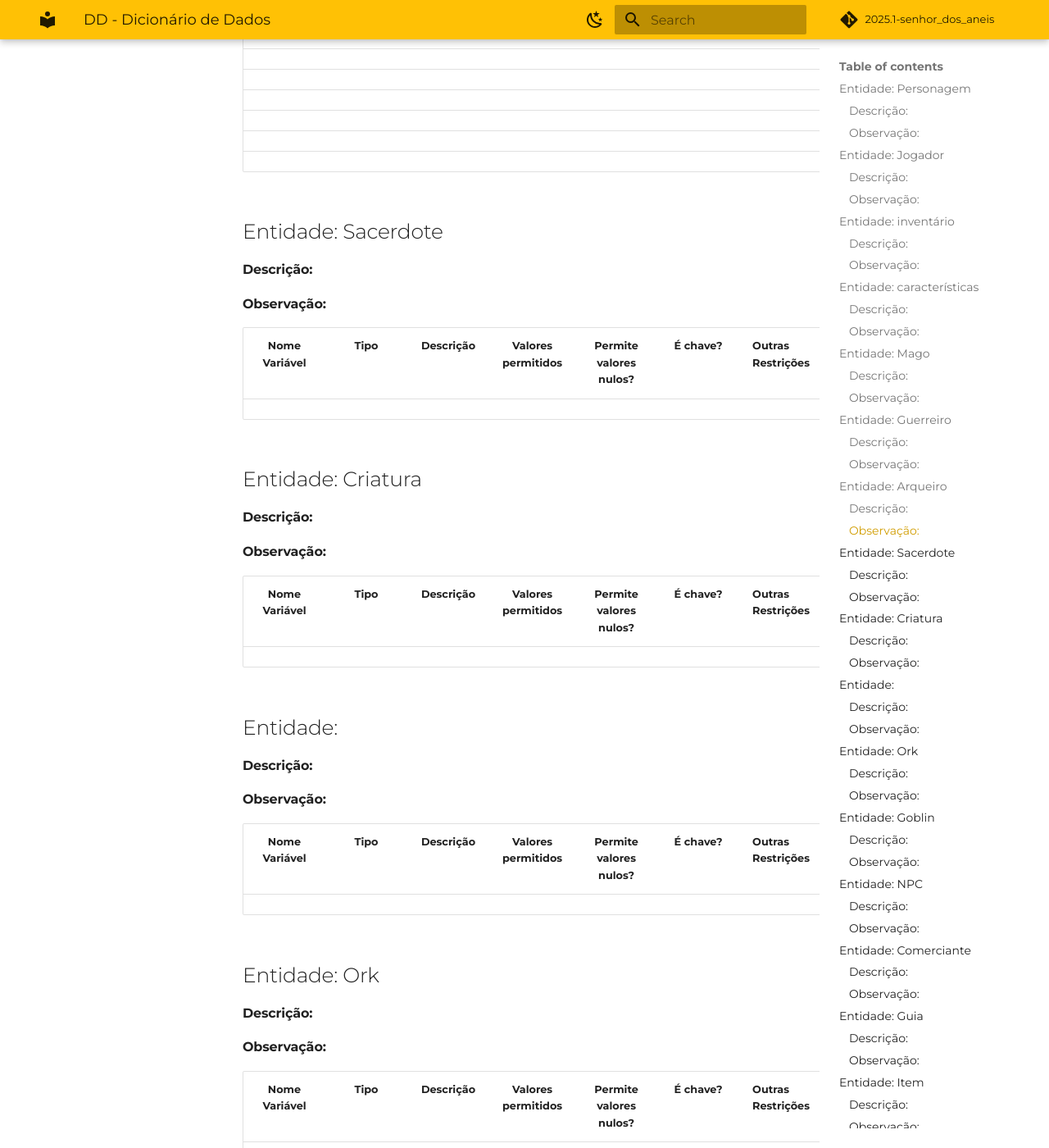
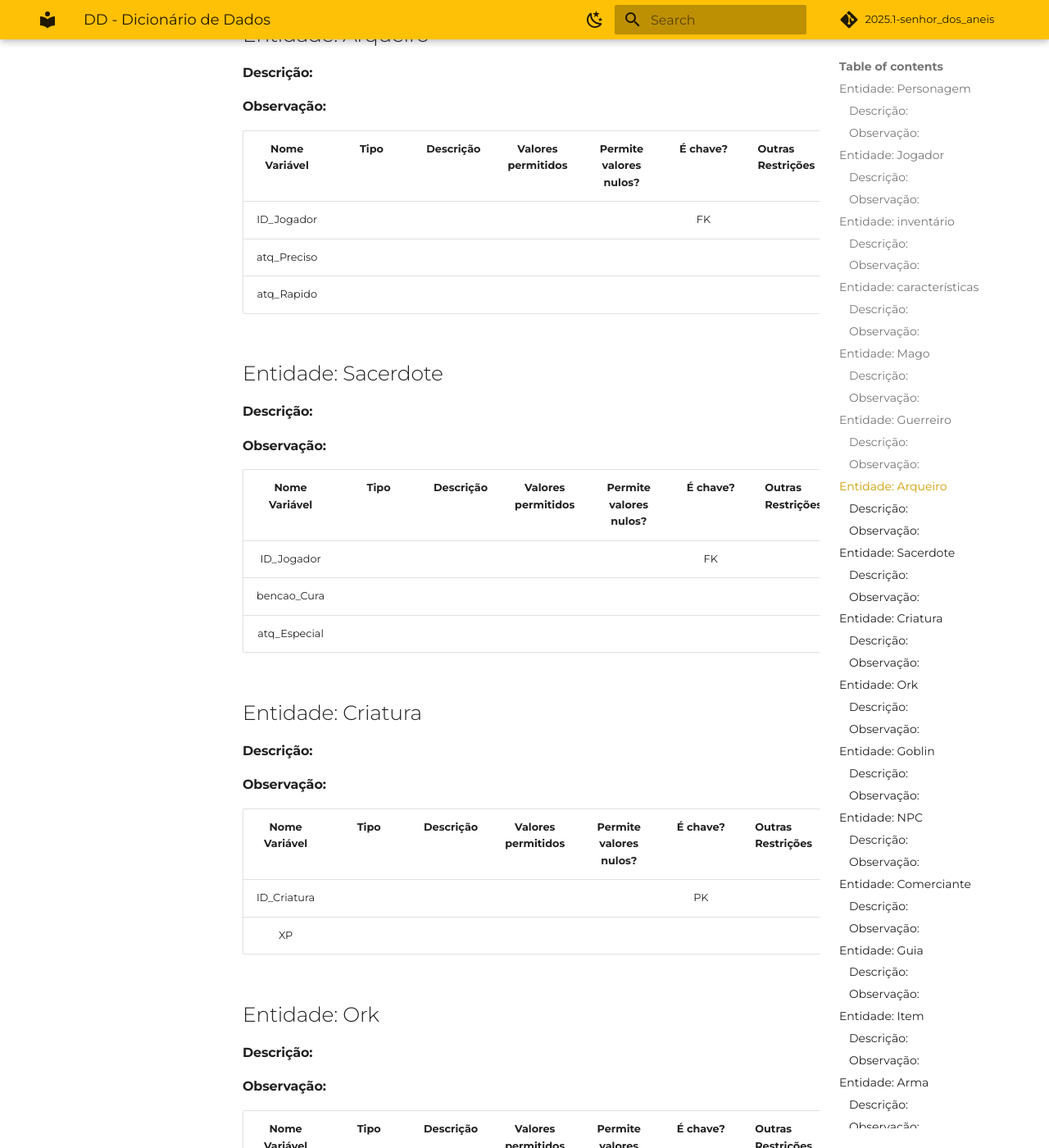
Before and after one commit to SBD1/2025.1-senhor_dos_aneis, an MkDocs documentation site: the page built from docs/DD_o_senhor_dos_aneis.md, in a window 1280 px wide and 1400 px high, scrolled down 3135 px. Shown: the whole window at 82% size. Built offline with MkDocs 1.6.1 and Material for MkDocs 9.7.7, drawn with Linux system fonts in a browser that asks for light colours; comment, search, counter and statistics services are not loaded; some of the changed text lies outside the part shown.

Commit message:
Update DD_o_senhor_dos_aneis.md

```diff
--- a/docs/DD_o_senhor_dos_aneis.md
+++ b/docs/DD_o_senhor_dos_aneis.md
@@ -16,8 +16,8 @@
 | mana_Maxima   |              |                            |                    |                        |          |                   |
 | habilidade    |              |                            |                    |                        |          |                   |
 | hostilidade   |
-| level         | ||
-| resistencias  | ||
+| level         |
+| resistencias  |
 | dialogo       |
 
 ## Entidade: Jogador
@@ -44,15 +44,9 @@
 
 | Nome Variável |     Tipo     |         Descrição          | Valores permitidos | Permite valores nulos? | É chave? | Outras Restrições |
 | :-----------: | :----------: | :------------------------: | :----------------: | :--------------------: | :------: | ----------------- |
-|               |              |                            |                    |                        |          |                   |
-|               |              |                            |                    |                        |          |                   |
-|               |              |                            |                    |                        |          |                   |
-|               |              |                            |                    |                        |          |                   |
-|               |              |                            |                    |                        |          |                   |
-|               |              |                            |                    |                        |          |                   |
-|               |              |                            |                    |                        |          |                   |
-|               |              |                            |                    |                        |          |                   |
-|               |              |                            |                    |                        |          |                   |
+| ID_inventário |              |                            |                    |                        |    PK    |                   |
+| id_jogador    |              |                            |                    |                        |          |                   |
+|  Pods         |              |                            |                    |                        |    FK    |                   |
 
 ## Entidade: características
 
@@ -62,7 +56,11 @@
 
 | Nome Variável |     Tipo     |         Descrição          | Valores permitidos | Permite valores nulos? | É chave? | Outras Restrições |
 | :-----------: | :----------: | :------------------------: | :----------------: | :--------------------: | :------: | ----------------- |
-|               |              |                            |                    |                        |          |                   |
+|   ID_Jogador  |              |                            |                    |                        |   FK     |                   |
+| fogo          |              |                            |                    |                        |          |                   |
+| agua          |              |                            |                    |                        |          |                   |
+| terra         |              |                            |                    |                        |          |                   |
+| ar            |              |                            |                    |                        |          |                   |
 
 
 
@@ -71,11 +69,11 @@
 
 #### Observação:
 
-| Nome Variável |     Tipo     |         Descrição          | Valores permitidos | Permite valores nulos? | É chave? | Outras Restrições |
-| :-----------: | :----------: | :------------------------: | :----------------: | :--------------------: | :------: | ----------------- |
-|               |              |                            |                    |                        |          |                   |
-|               |              |                            |                    |                        |          |                   |
-|               |              |                            |                    |                        |          |                   |
+| Nome Variável   |     Tipo     |         Descrição          | Valores permitidos | Permite valores nulos? | É chave? | Outras Restrições |
+| :-----------:   | :----------: | :------------------------: | :----------------: | :--------------------: | :------: | ----------------- |
+| ID_Jogador      |              |                            |                    |                        |    FK    |                   |
+| atq_Magico      |              |                            |                    |                        |          |                   |
+| atq_MultElemento|              |                            |                    |                        |          |                   |
 
 
 
@@ -87,8 +85,9 @@
 
 | Nome Variável |     Tipo     |         Descrição          | Valores permitidos | Permite valores nulos? | É chave? | Outras Restrições |
 | :-----------: | :----------: | :------------------------: | :----------------: | :--------------------: | :------: | ----------------- |
-|               |              |                            |                    |                        |          |                   |
-|               |              |                            |                    |                        |          |                   |
+|  ID_Jogador   |              |                            |                    |                        |   FK     |                   |
+|  atq_Fisico   |              |                            |                    |                        |          |                   |
+|  bloquear_Dano|              |                            |                    |                        |          |                   |
 
 
 
@@ -100,15 +99,9 @@
 
 | Nome Variável |     Tipo     |         Descrição          | Valores permitidos | Permite valores nulos? | É chave? | Outras Restrições |
 | :-----------: | :----------: | :------------------------: | :----------------: | :--------------------: | :------: | ----------------- |
-|               |              |                            |                    |                        |          |                   |
-|               |              |                            |                    |                        |          |                   |
-|               |              |                            |                    |                        |          |                   |
-|               |              |                            |                    |                        |          |                   |
-|               |              |                            |                    |                        |          |                   |
-|               |              |                            |                    |                        |          |                   |
-|               |              |                            |                    |                        |          |                   |
-|               |              |                            |                    |                        |          |                   |
-|               |              |                            |                    |                        |          |                   |
+| ID_Jogador    |              |                            |                    |                        |    FK    |                   |
+|  atq_Preciso  |              |                            |                    |                        |          |                   |
+|  atq_Rapido   |              |                            |                    |                        |          |                   |
 
 ## Entidade: Sacerdote
 #### Descrição:
@@ -117,7 +110,9 @@
 
 | Nome Variável |     Tipo     |         Descrição          | Valores permitidos | Permite valores nulos? | É chave? | Outras Restrições |
 | :-----------: | :----------: | :------------------------: | :----------------: | :--------------------: | :------: | ----------------- |
-|               |              |                            |                    |                        |          |                   |
+| ID_Jogador    |              |                            |                    |                        |    FK    |                   |
+|bencao_Cura    |              |                            |                    |                        |          |                   |
+|atq_Especial   |              |                            |                    |                        |          |                   |
 
 
 ## Entidade: Criatura
@@ -127,17 +122,8 @@
 
 | Nome Variável |     Tipo     |         Descrição          | Valores permitidos | Permite valores nulos? | É chave? | Outras Restrições |
 | :-----------: | :----------: | :------------------------: | :----------------: | :--------------------: | :------: | ----------------- |
-|               |              |                            |                    |                        |          |                   |
-
-
-## Entidade:
-#### Descrição:
-
-#### Observação:
-
-| Nome Variável |     Tipo     |         Descrição          | Valores permitidos | Permite valores nulos? | É chave? | Outras Restrições |
-| :-----------: | :----------: | :------------------------: | :----------------: | :--------------------: | :------: | ----------------- |
-|               |              |                            |                    |                        |          |                   |
+| ID_Criatura   |              |                            |                    |                        |    PK    |                   |
+|  XP           |              |                            |                    |                        |          |                   |
 
 
 ## Entidade: Ork
@@ -146,7 +132,9 @@
 #### Observação:
 | Nome Variável |     Tipo     |         Descrição          | Valores permitidos | Permite valores nulos? | É chave? | Outras Restrições |
 | :-----------: | :----------: | :------------------------: | :----------------: | :--------------------: | :------: | ----------------- |
-|               |              |                            |                    |                        |          |                   |
+|ID_Criatura    |              |                            |                    |                        |    FK    |                   |
+|Raiva          |              |                            |                    |                        |          |                   |
+
 
 ## Entidade: Goblin
 #### Descrição:
@@ -154,7 +142,10 @@
 #### Observação:
 | Nome Variável |     Tipo     |         Descrição          | Valores permitidos | Permite valores nulos? | É chave? | Outras Restrições |
 | :-----------: | :----------: | :------------------------: | :----------------: | :--------------------: | :------: | ----------------- |
-|               |              |                            |                    |                        |          |                   |
+| ID_Criatura   |              |                            |                    |                        |  FK      |                   |
+|Raiva          |              |                            |                    |                        |          |                   |
+|furtividade    |              |                            |                    |                        |          |                   |
+|roubo          |              |                            |                    |                        |          |                   |
 
 ## Entidade: NPC
 #### Descrição:
@@ -162,7 +153,10 @@
 #### Observação:
 | Nome Variável |     Tipo     |         Descrição          | Valores permitidos | Permite valores nulos? | É chave? | Outras Restrições |
 | :-----------: | :----------: | :------------------------: | :----------------: | :--------------------: | :------: | ----------------- |
-|               |              |                            |                    |                        |          |                   |
+|    UniqueID   |              |                            |                    |                        |    PK    |                   |
+|   quest       |              |                            |                    |                        |          |                   |
+|  localizacao  |              |                            |                    |                        |          |                   |
+|  horaAparicao |              |                            |                    |                        |          |                   |
 
 ## Entidade: Comerciante
 #### Descrição:
@@ -190,9 +184,10 @@
 #### Observação:
 | Nome Variável |     Tipo     |         Descrição          | Valores permitidos | Permite valores nulos? | É chave? | Outras Restrições |
 | :-----------: | :----------: | :------------------------: | :----------------: | :--------------------: | :------: | ----------------- |
-|               |              |                            |                    |                        |          |                   |
-|               |              |                            |                    |                        |          |                   |
-
+| ID_item       |              |                            |                    |                        |  PK      |                   |
+| id_inventario |              |                            |                    |                        |  FK      |                   |
+|  peso         |              |                            |                    |                        |          |                   |
+| durabilidade  |              |                            |                    |                        |          |                   |
 
 ## Entidade: Arma
 #### Descrição:
@@ -209,16 +204,20 @@
 #### Observação:
 | Nome Variável |     Tipo     |         Descrição          | Valores permitidos | Permite valores nulos? | É chave? | Outras Restrições |
 | :-----------: | :----------: | :------------------------: | :----------------: | :--------------------: | :------: | ----------------- |
-|               |              |                            |                    |                        |          |                   |
+|  defesa       |              |                            |                    |                        |          |                   |
 
-## Entidade: Cenário
+## Entidade: Batalha
 #### Descrição:
 
 #### Observação:
-| Nome Variável |     Tipo     |         Descrição          | Valores permitidos | Permite valores nulos? | É chave? | Outras Restrições |
-| :-----------: | :----------: | :------------------------: | :----------------: | :--------------------: | :------: | ----------------- |
-|               |              |                            |                    |                        |          |                   |
-|               |              |                            |                    |                        |          |                   |
+| Nome Variável  |     Tipo     |         Descrição          | Valores permitidos | Permite valores nulos? | É chave? | Outras Restrições |
+| :-----------:  | :----------: | :------------------------: | :----------------: | :--------------------: | :------: | ----------------- |
+| ID_batalha     |              |                            |                    |                        |   PK     |                   |
+| Dano_Causado   |              |                            |                    |                        |          |                   |
+|Controle_Dano   |              |                            |                    |                        |          |                   |
+|Ambiente_Batalha|              |                            |                    |                        |          |                   |
+| Dano_Sofrido   |              |                            |                    |                        |          |                   |
+
 
 ## Entidade:
 #### Descrição:
```
Also changed, not shown: other parts of docs/DD_o_senhor_dos_aneis.md (+8 -8 lines).
